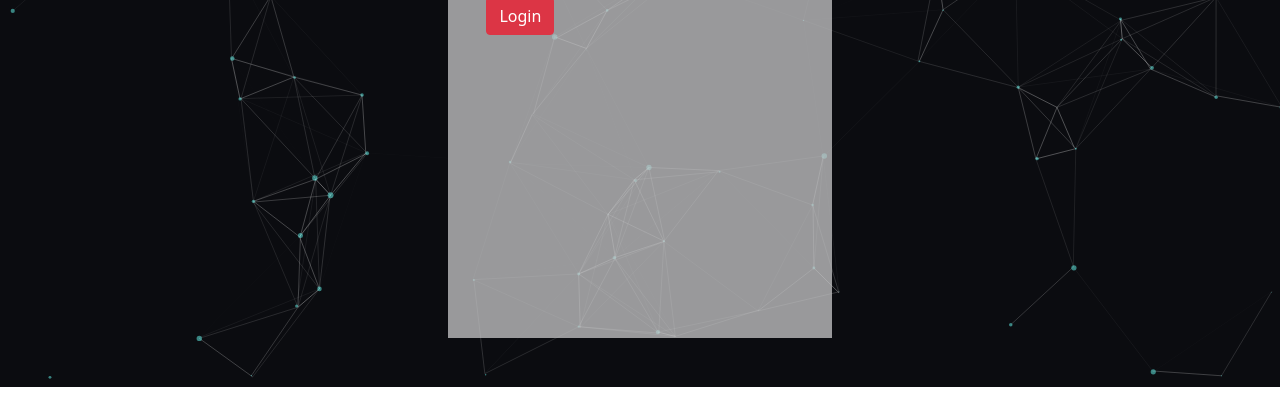
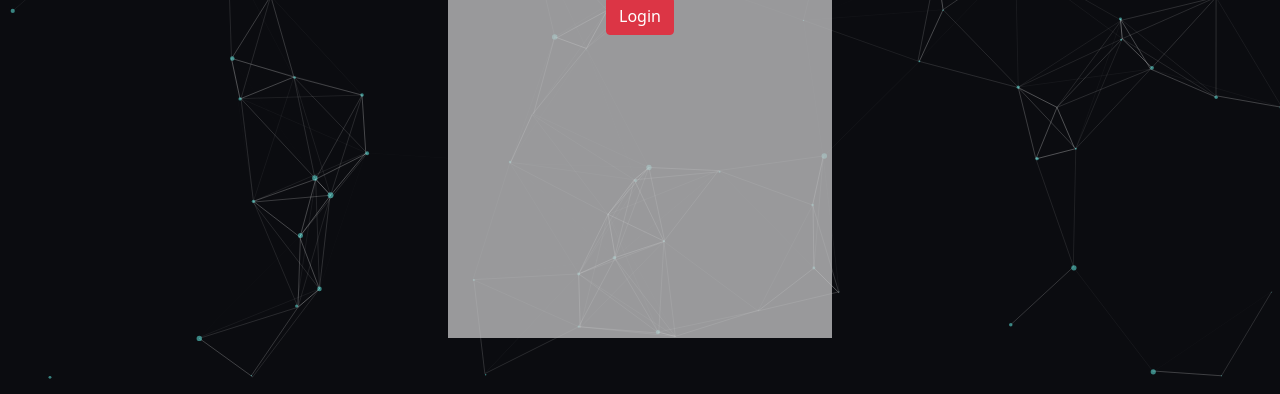
Before and after one commit to jrreap/beatmaker, a plain HTML site: page index.html in a window 1280 px wide. Shown: the part 413-807 px from the top of the page. Drawn offline with nearby package versions, Linux system fonts and the light colour scheme.

Commit message:
added site css

```diff
--- a/index.html
+++ b/index.html
@@ -4,6 +4,7 @@
         <script src="/lib/jquery-3.6.0.js"></script>
         <link type="text/css" rel="stylesheet" href="/lib/bootstrap-5.1.1/css/bootstrap.min.css"/>
         <link type="text/css" rel="stylesheet" href="css/index.css">
+        <link type="text/css" rel="stylesheet" href="css/site.css">
         <script src="https://cdn.jsdelivr.net/particles.js/2.0.0/particles.min.js"></script>
         <script src="/lib/bootstrap-5.1.1/js/bootstrap.min.js"></script>
         <meta charset="utf-8">
```
